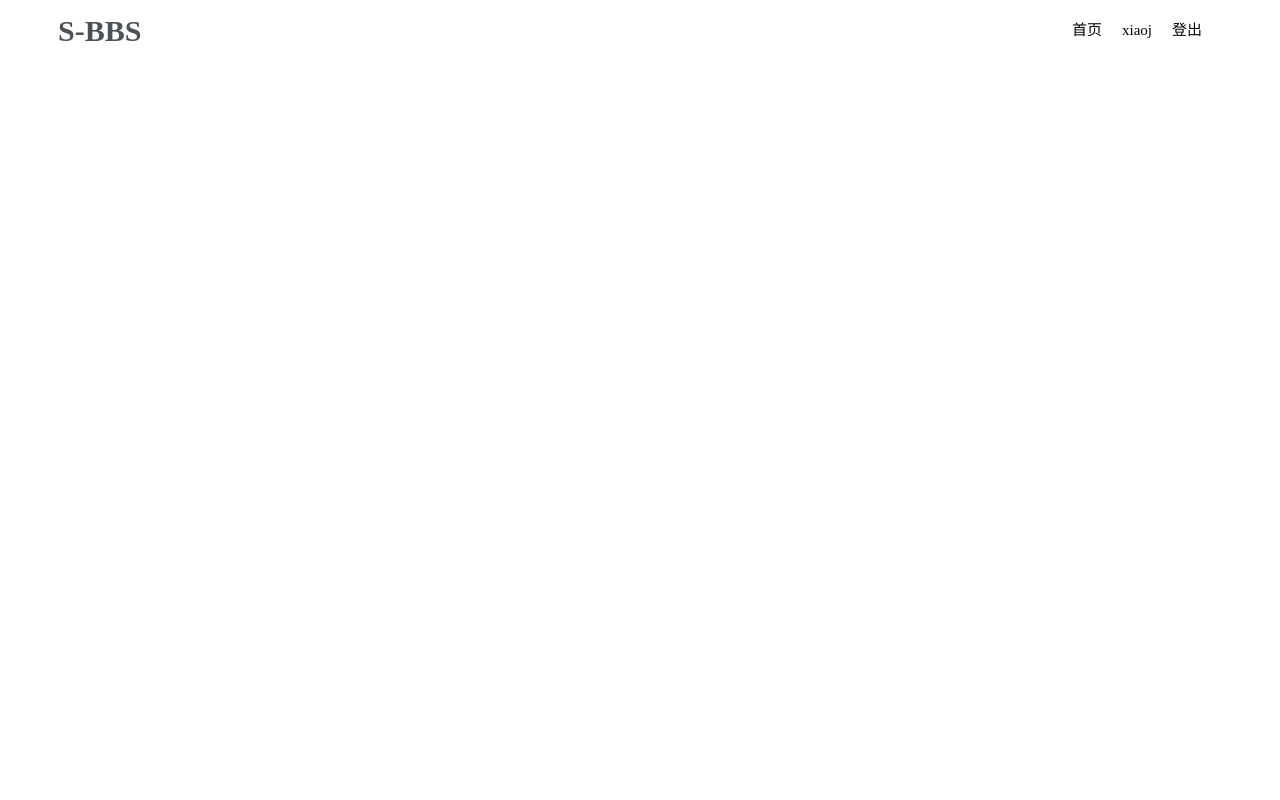
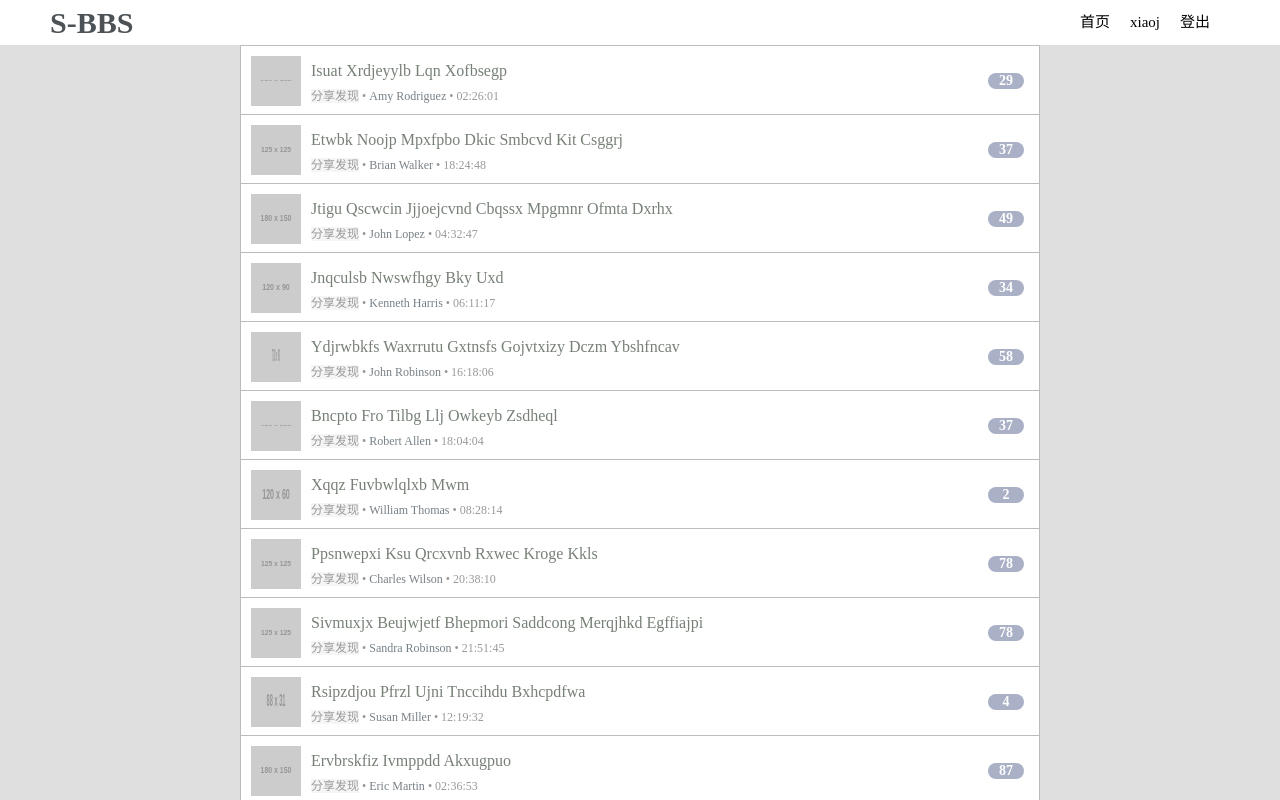
Before and after one commit to jiawood/simple-bbs, a Vue app: page / in a window 1280 px wide. Shown: the top 800 px of the page. Built offline with nearby package versions, Linux system fonts and the light colour scheme.

Commit message:
首页样式完成

```diff
--- a/public/index.html
+++ b/public/index.html
@@ -14,4 +14,9 @@
     <div id="app"></div>
     <!-- built files will be auto injected -->
   </body>
+  <style>
+    body{
+      margin: 0;
+    }
+  </style>
 </html>
--- a/src/App.vue
+++ b/src/App.vue
@@ -4,4 +4,9 @@
   </div>
 </template>
 
-<style lang="scss"></style>
+<style lang="scss">
+#app {
+  margin: 0;
+  padding: 0;
+}
+</style>
--- a/src/api/index.js
+++ b/src/api/index.js
@@ -0,0 +1,7 @@
+import {request} from '@/utils/request'
+
+export function getPosts() {
+  return request({
+    url: '/posts'
+  })
+}
--- /dev/null
+++ b/src/components/ContentItem.vue
@@ -0,0 +1,98 @@
+<template>
+  <div class="content-item">
+    <div class="avator">
+      <img :src="post.avator" alt="" srcset="" />
+    </div>
+    <div class="content">
+      <div class="title">{{ post.title }}</div>
+      <div class="detail">
+        <span class="share">分享发现</span> •
+        <span class="user">{{ post.user }}</span>
+        •
+        <span class="time">{{ post.createdAt }}</span>
+      </div>
+    </div>
+      <div class="counts">
+        <div class="count">{{ post.counts }}</div>
+        </div>
+  </div>
+</template>
+
+<script>
+export default {
+  name: 'ContentItem',
+  props: {
+    post: {
+      type: Object,
+      default() {
+        return {}
+      }
+    }
+  }
+}
+</script>
+
+<style lang="scss" scoped>
+.content-item {
+  height: 70px;
+  padding: 10px;
+  display: flex;
+  flex-direction: row;
+  flex-wrap: nowrap;
+  background-color: white;
+  border: 1px solid rgb(188,188,188);
+  box-sizing: border-box;
+  margin-bottom: -1px;
+  .avator {
+    height: 50px;
+    width: 50px;
+    img {
+      height: 50px;
+      width: 50px;
+    }
+  }
+  .content {
+    height: 50px;
+    margin-left: 10px;
+    flex: 1;
+    .title {
+      line-height: 30px;
+      font-size: 16px;
+      color: #778077;
+    }
+    .detail {
+      line-height: 20px;
+      font-size: 12px;
+        color: #999999;
+
+      .share {
+        background-color: #f5f5f5;
+      }
+      .user {
+        color: #778087;
+      }
+    }
+  }
+  .counts {
+    height: 50px;
+    width: 70px;
+    position: relative;
+    .count {
+      position: absolute;
+      top: 17px;
+      right: 5px;
+      width: 36px;
+      height: 16px;
+      display: inline-block;
+      background-color: #aab0c6;
+      border-radius: 8px;
+      color: #ffffff;
+      font-size: 14px;
+      text-align: center;
+      vertical-align: center;
+      font-weight: 600;
+      line-height: 16px;
+    }
+  }
+}
+</style>
--- a/src/components/homeContent.vue
+++ b/src/components/homeContent.vue
@@ -1,12 +1,41 @@
 <template>
   <div class="home-content">
-
+    <div class="posts" v-for="(item,index) of posts" :key="index">
+      <content-item :post="item"></content-item>
+    </div>
   </div>
 </template>
 
 <script>
+import ContentItem from 'components/ContentItem'
+import {getPosts} from 'api/index'
 export default {
-  name: 'homeContent',
+  name: 'HomeContent',
+  components: {
+    ContentItem
+  },
+  data(){
+    return {
+      posts:[]
+    }
+  },
+  created() {
+    getPosts().then(res => {
+      // console.log(res)
+      this.posts = res.data
+    })
+  }
 
 }
 </script>
+
+<style lang="scss" scoped>
+.home-content {
+  min-width: 490px;
+  max-width: 800px;
+  position: relative;
+  left: 0;
+  right: 0;
+  margin: auto;
+}
+</style>
--- a/src/components/homeHeader.vue
+++ b/src/components/homeHeader.vue
@@ -20,7 +20,7 @@
 
 <script>
 export default {
-  name: 'homeHeader',
+  name: 'HomeHeader',
   data() {
     return {
       isLogin: true,
@@ -34,6 +34,7 @@ export default {
 .header {
   height: 45px;
   padding: 0 50px;
+  background-color: white;
   .left-log {
     float: left;
     height: 45px;
@@ -42,7 +43,8 @@ export default {
       line-height: 45px;
       font-size: 30px;
       font-weight: 800;
-      color: rgb(77,82,86);
+      color: rgb(77, 82, 86);
+      cursor: pointer;
     }
   }
   .right-login {
@@ -55,12 +57,11 @@ export default {
       div {
         line-height: 25px;
         margin-right: 20px;
-        color: rbg(85,85,102);
+        color: rbg(85, 85, 102);
         float: right;
         cursor: pointer;
         font-size: 15px;
       }
-
     }
   }
 }
--- a/src/main.js
+++ b/src/main.js
@@ -1,6 +1,8 @@
 import Vue from 'vue'
 import App from './App.vue'
 import router from './router'
+
+require('@/mock/mock.js')
 
 Vue.config.productionTip = false
 
--- a/src/mock/mock.js
+++ b/src/mock/mock.js
@@ -0,0 +1,22 @@
+// 引入mockjs
+const Mock = require('mockjs')
+// 获取 mock.Random 对象
+const Random = Mock.Random
+// mock新闻数据，包括新闻标题title、内容content、创建时间createdTime
+const produceNewsData = function() {
+  let posts = []
+  for (let i = 0; i < 20; i++) {
+    let newPost = {
+      avator: Random.image(), //  Random.ctitle( min, max ) 随机产生一个中文标题，长度默认在3-7之间
+      title: Random.title(), // Random.cparagraph(min, max) 随机生成一个中文段落，段落里的句子个数默认3-7个
+      createdAt: Random.time(), // Random.date()指示生成的日期字符串的格式,默认为yyyy-MM-dd；
+      counts: Random.integer(0,100),
+      user: Random.name()
+    }
+    posts.push(newPost)
+  }
+
+  return posts
+}
+// 请求该url，就可以返回newsList
+Mock.mock('/mock/posts', produceNewsData)
--- /dev/null
+++ b/src/utils/request.js
@@ -0,0 +1,9 @@
+import axios from 'axios'
+export function request(config) {
+  const instance = axios.create({
+    // baseURL: 'http://47.95.109.144:3000'
+    // baseURL: 'http://localhost:3000'
+    baseURL:'/mock'
+  })
+  return instance(config)
+}
--- a/src/views/Home.vue
+++ b/src/views/Home.vue
@@ -1,16 +1,25 @@
 <template>
   <div class="home">
     <home-header></home-header>
+    <home-content></home-content>
   </div>
 </template>
 
 <script>
 // @ is an alias to /src
-import homeHeader from 'components/homeHeader'
+import HomeHeader from 'components/HomeHeader'
+import HomeContent from 'components/HomeContent'
 export default {
   name: 'Home',
   components: {
-    homeHeader
+    HomeHeader,
+    HomeContent
   }
 }
 </script>
+
+<style lang="scss" scoped>
+.home {
+  background-color: rgb(223,223,223);
+}
+</style>
```
